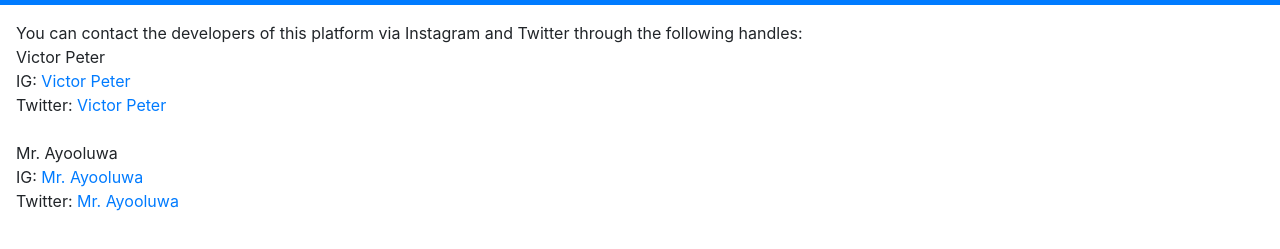
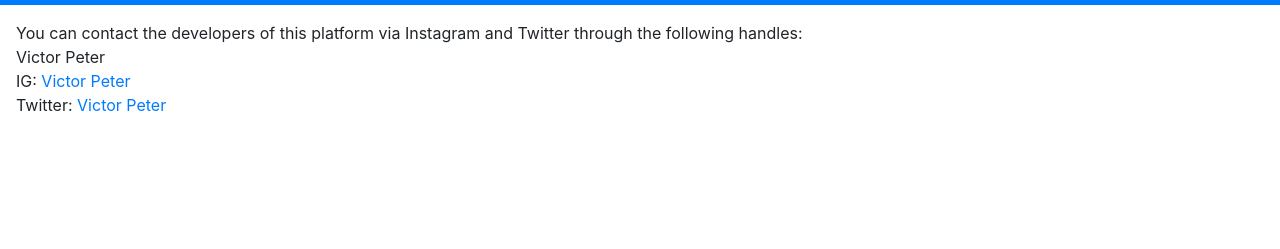
Before and after one commit to victuk/requests-nigeria, a plain HTML site: page contact-us.html in a window 1280 px wide. Shown: the part 51-300 px from the top of the page. Drawn offline with nearby package versions, Linux system fonts and the light colour scheme.

Commit message:
little edition

```diff
--- a/contact-us.html
+++ b/contact-us.html
@@ -57,12 +57,12 @@
           through the following handles: <br >
 
           Victor Peter<br />
-          IG: <a href="#">Victor Peter</a><br>
-          Twitter: <a href="#">Victor Peter</a><br><br>
+          IG: <a href="https://instagram.com/victorred2">Victor Peter</a><br>
+          Twitter: <a href="https://twitter.com/ukokjnr">Victor Peter</a><br><br>
 
-          Mr. Ayooluwa<br />
+         <!-- Mr. Ayooluwa<br />
           IG: <a href="#">Mr. Ayooluwa</a><br>
-          Twitter: <a href="#">Mr. Ayooluwa</a><br>
+          Twitter: <a href="#">Mr. Ayooluwa</a><br>-->
       </p>
 
     <!-- Optional JavaScript -->
```
Also changed, not shown: about-request.html (+3 -3 lines).
